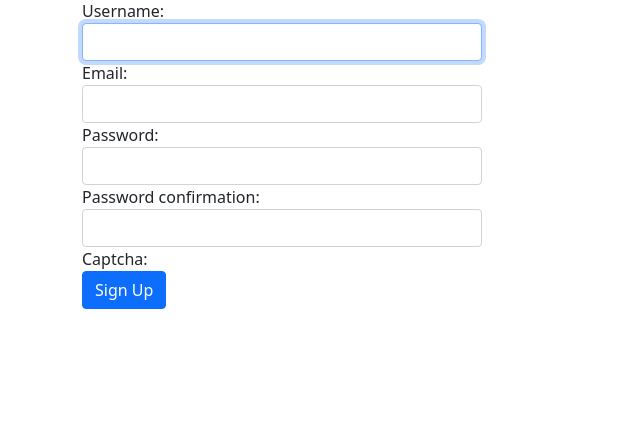
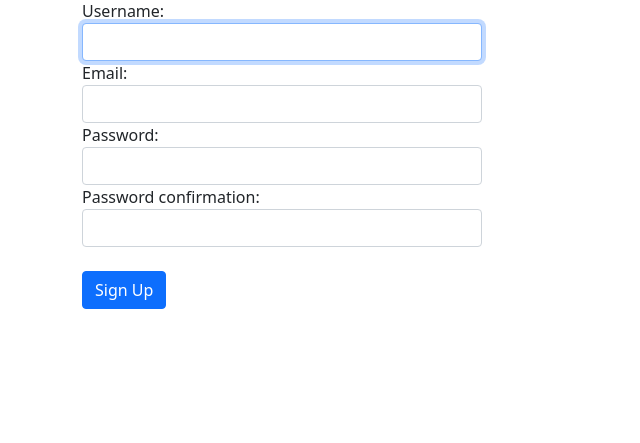
Before and after one commit to patrick-morrison/visreport2, a Django app: page /accounts/signup in a window 1280 px wide. Shown: the part 247-690 px from the top of the page, without its empty margins (0-640 px from the left). Run offline with Django 3.2, Linux system fonts and the light colour scheme; parts of the project's set-up code (start-up, migrations or seed data) failed here and were passed over; some libraries are stand-ins or nearby versions.

Commit message:
try v3 captcha

```diff
--- a/report/forms.py
+++ b/report/forms.py
@@ -5,11 +5,12 @@ from django.contrib.auth.forms import UserChangeForm
 from django.contrib.auth.models import User
 from django.contrib.auth.forms import UserCreationForm
 from django_recaptcha.fields import ReCaptchaField
+from django_recaptcha.widgets import ReCaptchaV3
 
 
 class UserCreationForm(UserCreationForm):
     email = forms.EmailField(required=True, label='Email')
-    captcha = ReCaptchaField()
+    captcha = ReCaptchaField(widget=ReCaptchaV3)
 
     class Meta:
         model = User
--- a/report/templates/registration/signup.html
+++ b/report/templates/registration/signup.html
@@ -17,7 +17,9 @@
 
             {%for field in form%}
                 {{field.errors}}
-                {{field.label_tag}}
+                {% if field.name != 'captcha' %}
+                    {{ field.label_tag }}
+                {% endif %}
                 {%render_field field class='form-control'%}
 
             {%endfor%}
--- a/requirements.txt
+++ b/requirements.txt
@@ -22,7 +22,7 @@ dj-database-url==2.3.0
 Django==5.1.3
 django-geojson==4.1.0
 django-import-export==4.2.0
-django-recaptcha==3.0.0
+django-recaptcha==4.0.0
 django-widget-tweaks==1.5.0
 entrypoints==0.4
 et_xmlfile==2.0.0
```
